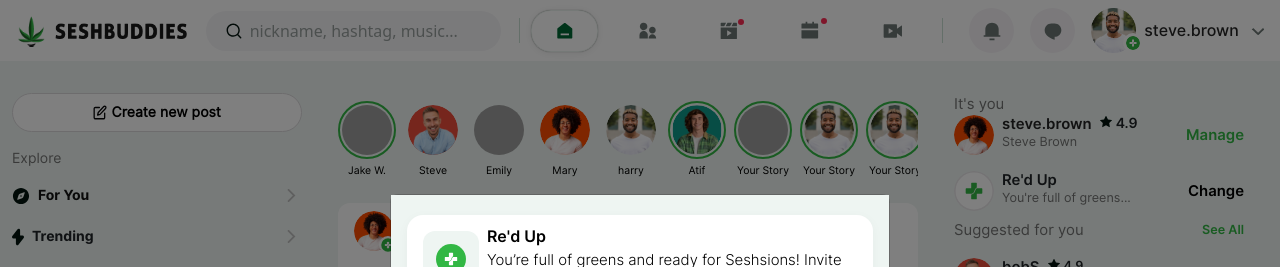
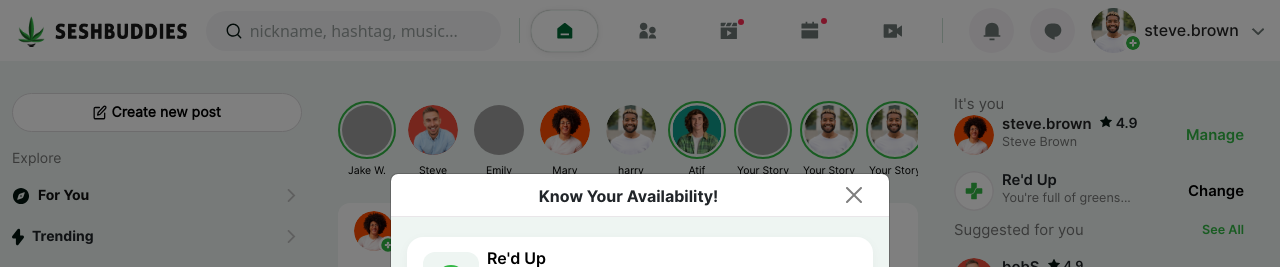
Before and after one commit to MianHuraira/seshbuddies, a React (Create React App) app: page /home in a window 1280 px wide. Both pictures are taken after a click on the button "Change". Shown: the top 267 px of the page. Built offline with nearby package versions, Linux system fonts and the light colour scheme; grey boxes are pictures that could not be loaded.

Commit message:
Update RedUpModal.jsx

```diff
--- a/src/components/RedUpModal.jsx
+++ b/src/components/RedUpModal.jsx
@@ -6,9 +6,20 @@ import Holding from "../assets/logo/icons/holding.svg";
 import Dry from "../assets/logo/icons/dry.svg";
 
 const RedUpModal = ({ show, handleClose }) => {
+  const handleConfirmClick = () => {
+    handleClose();
+  };
   return (
     <>
       <Modal show={show} size="md" onHide={handleClose} centered>
+        <Modal.Header
+          closeButton
+          className="px-4 hide_fcontrol py-2 likes_modal_head"
+        >
+          <Modal.Title className="mx-auto black_text_lg inter-bold fs-16 mt-1 ">
+            Know Your Availability!
+          </Modal.Title>
+        </Modal.Header>
         <Modal.Body
           className="pb-4"
           style={{ background: "rgba(238, 245, 242, 1)" }}
@@ -54,7 +65,11 @@ const RedUpModal = ({ show, handleClose }) => {
               </p>
             </div>
           </button>
-          <Button className="btn-primary" style={{ padding: "12px 0" }}>
+          <Button
+            onClick={handleConfirmClick}
+            className="btn-primary"
+            style={{ padding: "12px 0" }}
+          >
             Confirm
           </Button>
         </Modal.Body>
```
